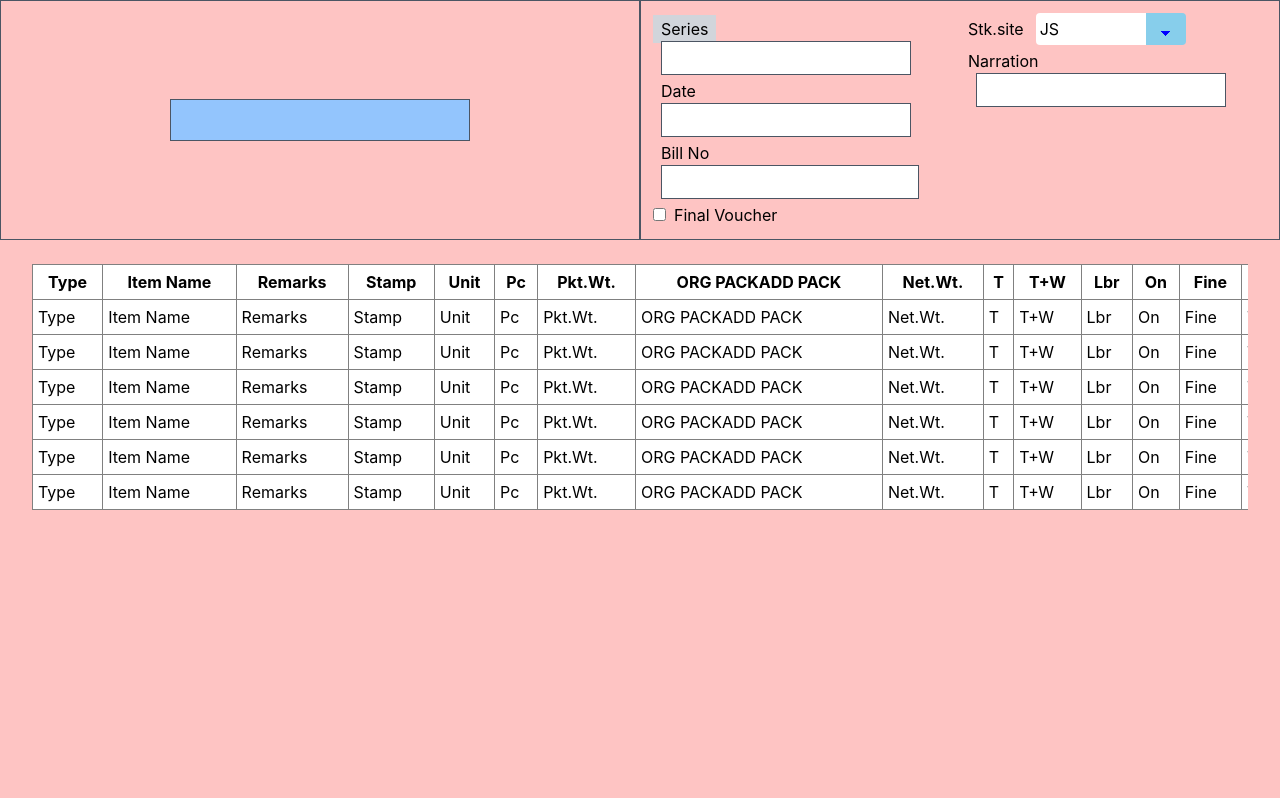
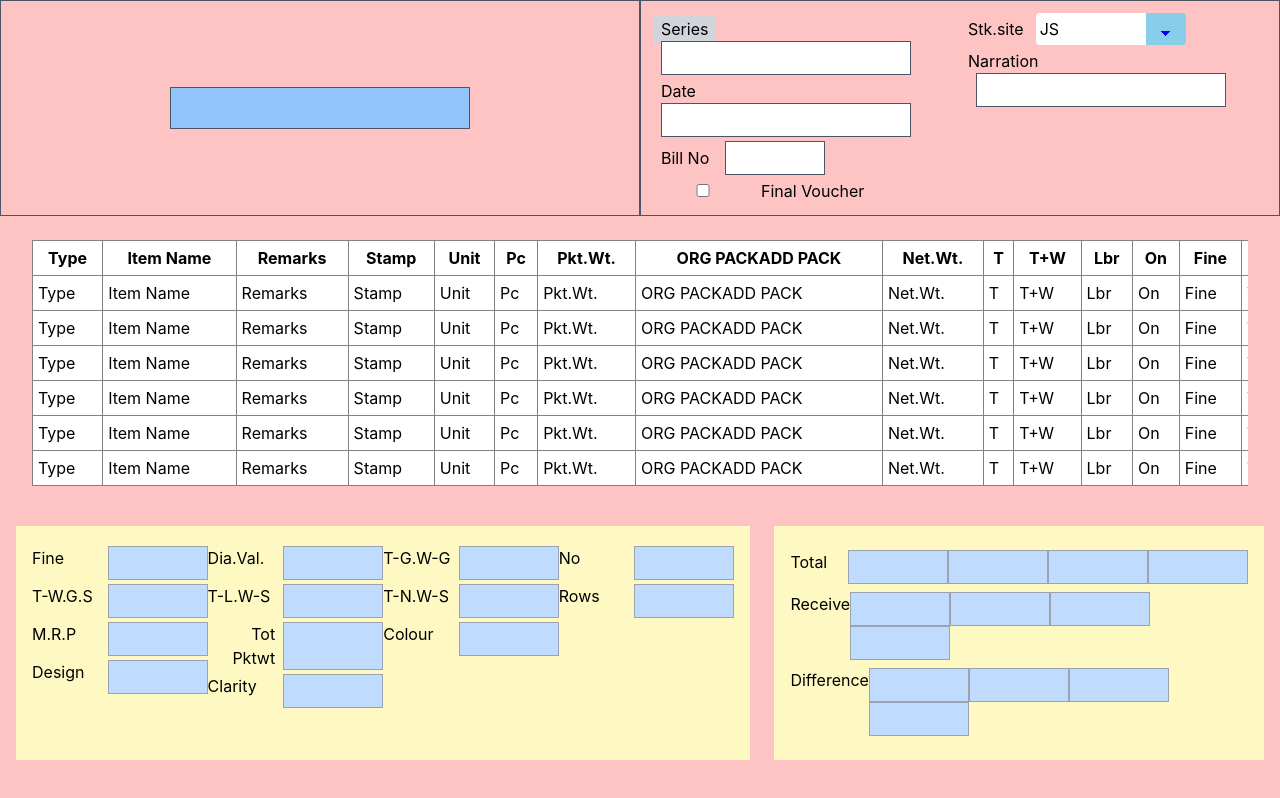
Before and after one commit to DevRefaul/minimal_excel_sheet_design, a React (Create React App) app: page / in a window 1280 px wide. Built offline with nearby package versions, Linux system fonts and the light colour scheme.

Commit message:
created the structure of the bottom section

```diff
--- /dev/null
+++ b/src/Components/BottomSection.css
@@ -0,0 +1,3 @@
+input {
+    width: 100px
+}
--- a/src/Components/BottomSection.jsx
+++ b/src/Components/BottomSection.jsx
@@ -1,10 +1,262 @@
 import React from "react";
+import "./BottomSection.css";
 
 const BottomSection = () => {
   return (
-    <div>
-      <h2>Created bottom section</h2>
-    </div>
+    <section className="p-4 grid grid-cols-[3fr,2fr] gap-6 overflow-scroll">
+      {/* left section start */}
+      <div className="bg-yellow-100 grid grid-cols-4 p-4">
+        <div>
+          {/* fine */}
+          <div className="flex justify-between my-1">
+            <label htmlFor="fine" className="mr-2 text-right">
+              Fine
+            </label>
+            <input
+              type="text"
+              id="fine"
+              className="p-1 bg-blue-200 border border-gray-400 outline-none"
+            />
+          </div>
+
+          {/* tgws */}
+          <div className="flex justify-between my-1">
+            <label htmlFor="tgws" className="mr-2 text-right">
+              T-W.G.S
+            </label>
+            <input
+              type="text"
+              id="tgws"
+              className="p-1 bg-blue-200 border border-gray-400 outline-none"
+            />
+          </div>
+
+          {/* tgws */}
+          <div className="flex justify-between my-1">
+            <label htmlFor="mrp" className="mr-2 text-right">
+              M.R.P
+            </label>
+            <input
+              type="text"
+              id="mrp"
+              className="p-1 bg-blue-200 border border-gray-400 outline-none"
+            />
+          </div>
+          {/* tgws */}
+          <div className="flex justify-between my-1">
+            <label htmlFor="design" className="mr-2 text-right">
+              Design
+            </label>
+            <input
+              type="text"
+              id="design"
+              className="p-1 bg-blue-200 border border-gray-400 outline-none"
+            />
+          </div>
+        </div>
+
+        {/* second row */}
+        <div>
+          {/* fine */}
+          <div className="flex justify-between my-1">
+            <label htmlFor="diaVal" className="mr-2 text-right">
+              Dia.Val.
+            </label>
+            <input
+              type="text"
+              id="diaVal"
+              className="p-1 bg-blue-200 border border-gray-400 outline-none"
+            />
+          </div>
+
+          {/* tgws */}
+          <div className="flex justify-between my-1">
+            <label htmlFor="tlws" className="mr-2 text-right">
+              T-L.W-S
+            </label>
+            <input
+              type="text"
+              id="tlws"
+              className="p-1 bg-blue-200 border border-gray-400 outline-none"
+            />
+          </div>
+
+          {/* tgws */}
+          <div className="flex justify-between my-1">
+            <label htmlFor="pktwt" className="mr-2 text-right">
+              Tot Pktwt
+            </label>
+            <input
+              type="text"
+              id="pktwt"
+              className="p-1 bg-blue-200 border border-gray-400 outline-none"
+            />
+          </div>
+          {/* tgws */}
+          <div className="flex justify-between my-1">
+            <label htmlFor="clarity" className="mr-2 text-right">
+              Clarity
+            </label>
+            <input
+              type="text"
+              id="clarity"
+              className="p-1 bg-blue-200 border border-gray-400 outline-none"
+            />
+          </div>
+        </div>
+
+        {/* third row */}
+        <div>
+          {/* fine */}
+          <div className="flex justify-between my-1">
+            <label htmlFor="tgwg" className="mr-2 text-right">
+              T-G.W-G
+            </label>
+            <input
+              type="text"
+              id="tgwg"
+              className="p-1 bg-blue-200 border border-gray-400 outline-none"
+            />
+          </div>
+
+          {/* tgws */}
+          <div className="flex justify-between my-1">
+            <label htmlFor="tnws" className="mr-2 text-right">
+              T-N.W-S
+            </label>
+            <input
+              type="text"
+              id="tnws"
+              className="p-1 bg-blue-200 border border-gray-400 outline-none"
+            />
+          </div>
+
+          {/* tgws */}
+          <div className="flex justify-between my-1">
+            <label htmlFor="colour" className="mr-2 text-right">
+              Colour
+            </label>
+            <input
+              type="text"
+              id="colour"
+              className="p-1 bg-blue-200 border border-gray-400 outline-none"
+            />
+          </div>
+        </div>
+
+        {/* fourth row */}
+        <div>
+          {/* fine */}
+          <div className="flex justify-between my-1">
+            <label htmlFor="no" className="mr-2 text-right">
+              No
+            </label>
+            <input
+              type="text"
+              id="no"
+              className="p-1 bg-blue-200 border border-gray-400 outline-none"
+            />
+          </div>
+
+          {/* tgws */}
+          <div className="flex justify-between my-1">
+            <label htmlFor="rows" className="mr-2 text-right">
+              Rows
+            </label>
+            <input
+              type="text"
+              id="rows"
+              className="p-1 bg-blue-200 border border-gray-400 outline-none"
+            />
+          </div>
+        </div>
+      </div>
+
+      {/* left section end */}
+
+      {/* right section start */}
+      <div className="bg-yellow-100 p-4">
+        {/* total */}
+        <div className="xl:flex justify-between my-2">
+          <label htmlFor="total">Total</label>
+          <div>
+            <input
+              type="text"
+              id="total1"
+              className="p-1 bg-blue-200 border border-gray-400 outline-none"
+            />
+            <input
+              type="text"
+              id="total2"
+              className="p-1 bg-blue-200 border border-gray-400 outline-none"
+            />
+            <input
+              type="text"
+              id="total3"
+              className="p-1 bg-blue-200 border border-gray-400 outline-none"
+            />
+            <input
+              type="text"
+              id="total4"
+              className="p-1 bg-blue-200 border border-gray-400 outline-none"
+            />
+          </div>
+        </div>
+        {/* receive */}
+        <div className="xl:flex justify-between my-2">
+          <label htmlFor="receive">Receive</label>
+          <div>
+            <input
+              type="text"
+              id="receive1"
+              className="p-1 bg-blue-200 border border-gray-400 outline-none"
+            />
+            <input
+              type="text"
+              id="receive2"
+              className="p-1 bg-blue-200 border border-gray-400 outline-none"
+            />
+            <input
+              type="text"
+              id="receive3"
+              className="p-1 bg-blue-200 border border-gray-400 outline-none"
+            />
+            <input
+              type="text"
+              id="receive4"
+              className="p-1 bg-blue-200 border border-gray-400 outline-none"
+            />
+          </div>
+        </div>
+        {/* difference */}
+        <div className="xl:flex justify-between my-2">
+          <label htmlFor="total">Difference</label>
+          <div>
+            <input
+              type="text"
+              id="difference1"
+              className="p-1 bg-blue-200 border border-gray-400 outline-none"
+            />
+            <input
+              type="text"
+              id="difference2"
+              className="p-1 bg-blue-200 border border-gray-400 outline-none"
+            />
+            <input
+              type="text"
+              id="difference3"
+              className="p-1 bg-blue-200 border border-gray-400 outline-none"
+            />
+            <input
+              type="text"
+              id="difference4"
+              className="p-1 bg-blue-200 border border-gray-400 outline-none"
+            />
+          </div>
+        </div>
+      </div>
+      {/* right section end */}
+    </section>
   );
 };
 
--- a/src/Pages/SimplePage.jsx
+++ b/src/Pages/SimplePage.jsx
@@ -1,4 +1,5 @@
 import React from "react";
+import BottomSection from "../Components/BottomSection";
 import Table from "../Components/Table";
 import TopSection from "../Components/TopSection";
 import "./SimplePage.css";
@@ -12,6 +13,8 @@
       <div>
         <Table />
       </div>
+
+      <BottomSection />
     </section>
   );
 };
```
